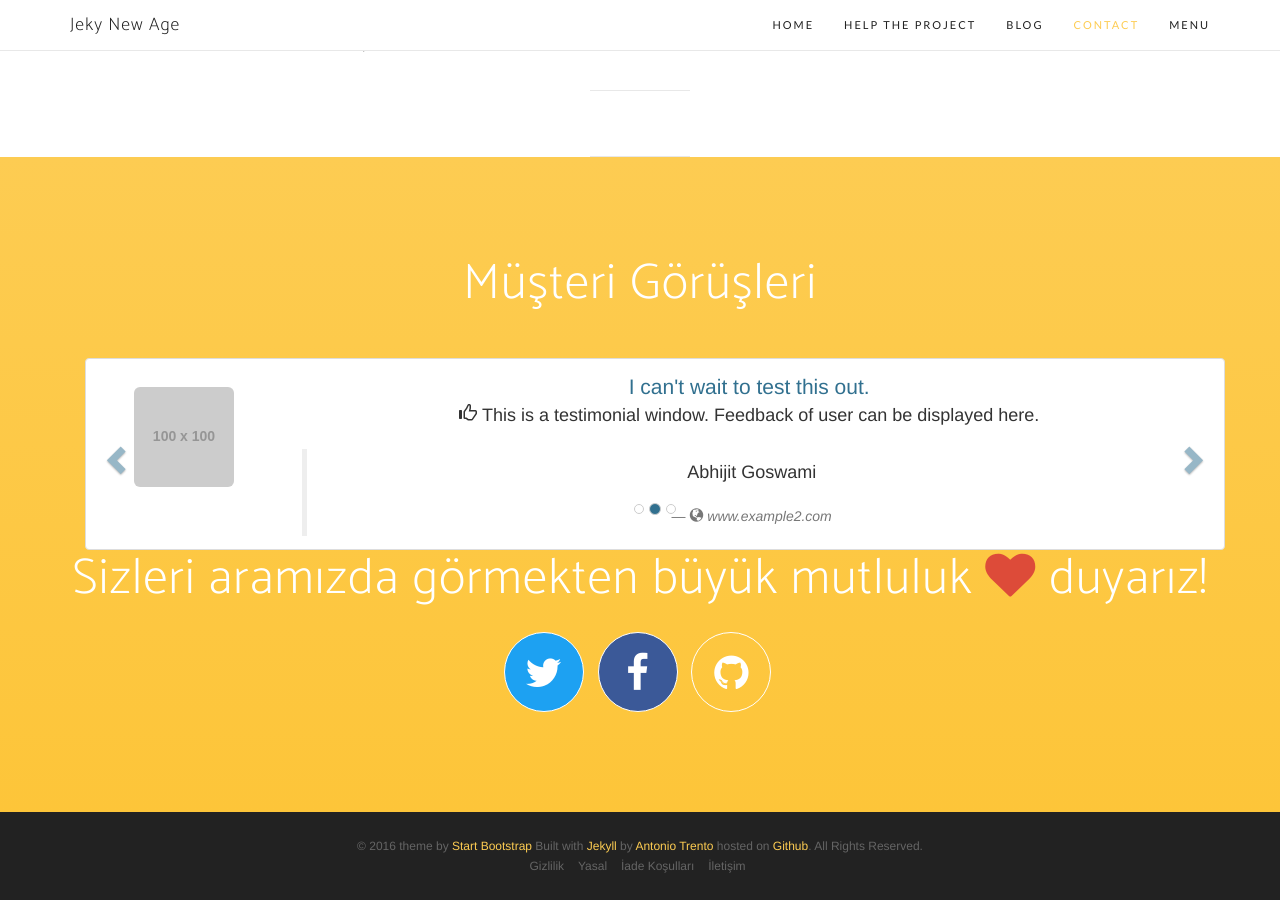
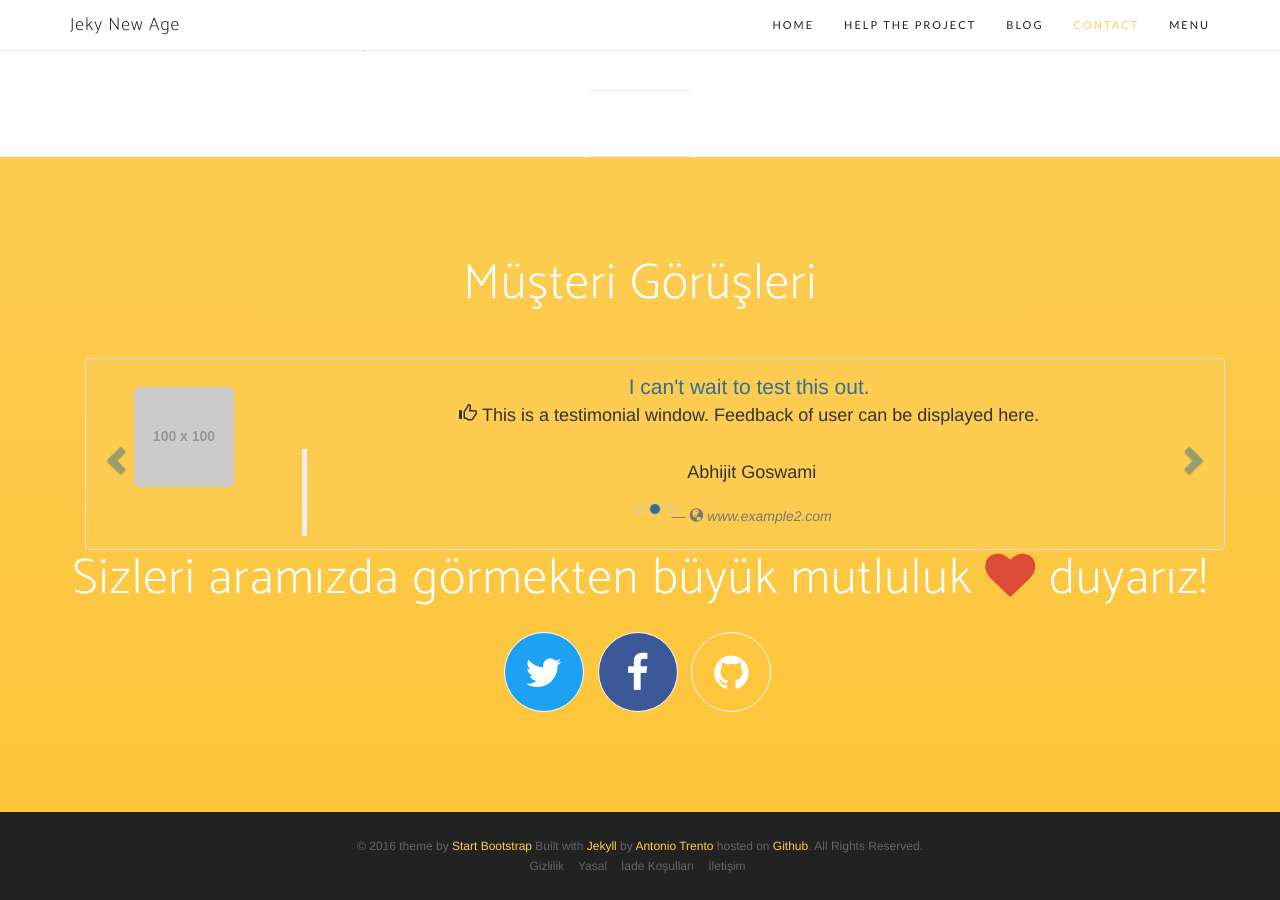
Before and after one commit to eistatistik/eistatistik.github.io, a Jekyll site: the page built from blog.html, in a window 1280 px wide and 900 px high, scrolled down 3118 px. Built offline with Jekyll 4.4.1, drawn with Linux system fonts in a browser that asks for light colours; nearby versions of some CDN libraries; some web fonts are replaced.

Commit message:
Update custome.css

```diff
--- a/css/custome.css
+++ b/css/custome.css
@@ -10,6 +10,7 @@ margin-top:20px;
 float:left;
 width:100%;
 margin-bottom:0;
+background: rgba(253, 204, 82, 0.9);
 }
 
 .adjust2 {
```
